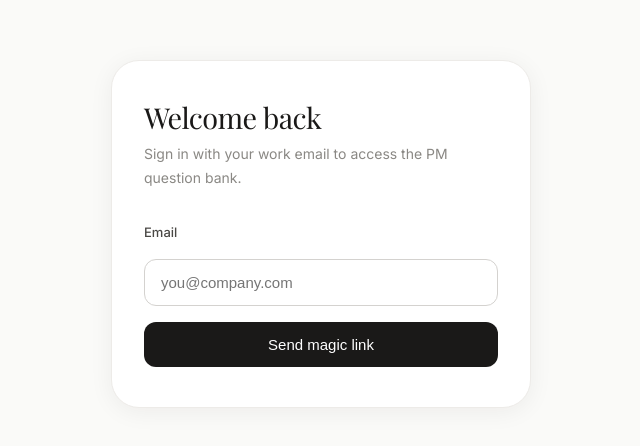
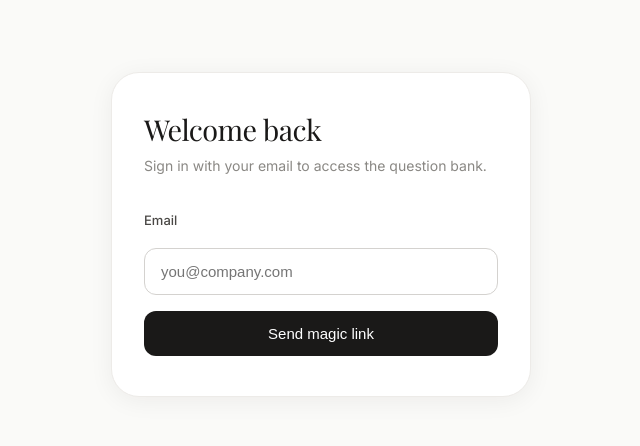
Before and after one commit to cecil-aqua-jones/PM-Interview-Bank, a Next.js app: page /login in a window 1280 px wide. Shown: the part 166-612 px from the top of the page, without its empty margins (319-959 px from the left). Built offline with nearby package versions, Linux system fonts and the light colour scheme; no server answers.

Commit message:
Update login page text for clarity and consistency
- Change the sign-in prompt from "work email" to a more general "email" for broader accessibility
- Adjust HTML formatting in the coverage report for improved readability

```diff
--- a/app/login/page.tsx
+++ b/app/login/page.tsx
@@ -40,7 +40,7 @@ export default function LoginPage() {
     <main className="login-page">
       <div className="login-card">
         <h1>Welcome back</h1>
-        <p>Sign in with your work email to access the PM question bank.</p>
+        <p>Sign in with your email to access the question bank.</p>
         <form onSubmit={handleSignIn}>
           <label htmlFor="email">Email</label>
           <input
```
